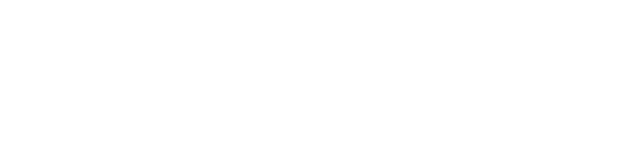
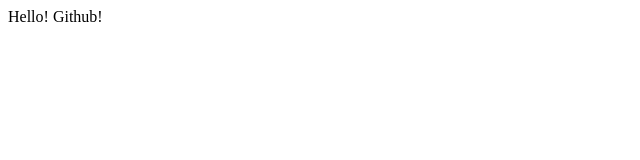
Before and after one commit to AKTMB/hello-world-js, a plain HTML site: page index.html in a window 1280 px wide. Shown: the whole page, without its empty margins (0-640 px from the left). Drawn offline with Linux system fonts and the light colour scheme.

Commit message:
Text Add

```diff
--- a/index.html
+++ b/index.html
@@ -5,5 +5,6 @@
 </head>
 <body>
 <script type="text/javascript" src="app.js"></script>
+Hello! Github!
 </body>
 </html>
```
